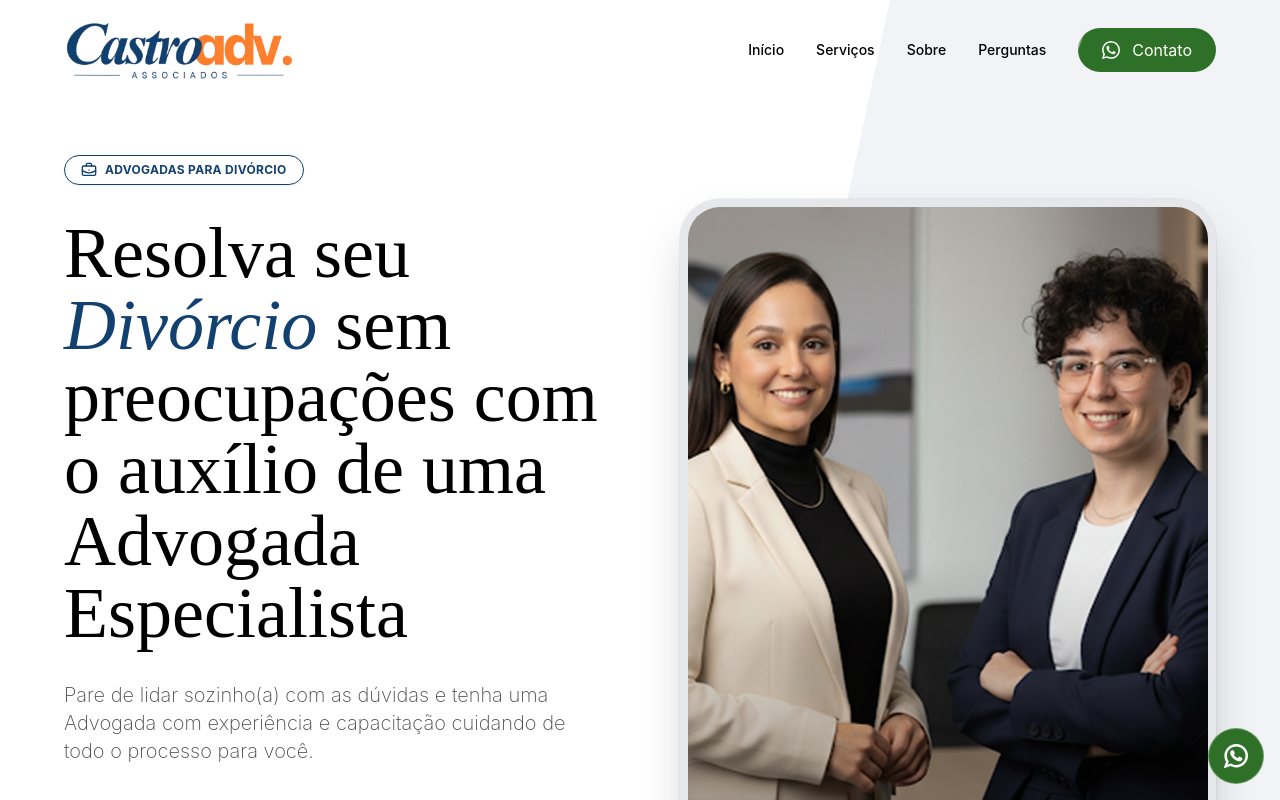
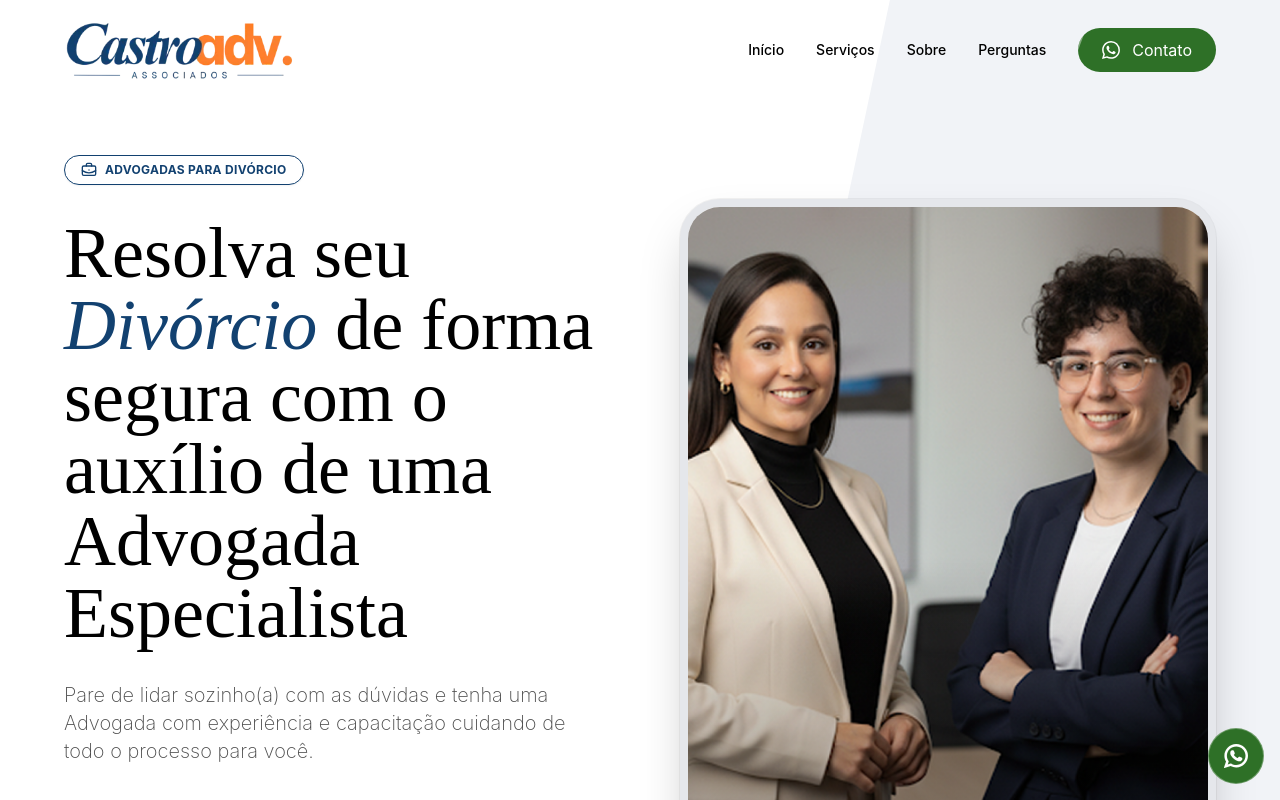
Before and after one commit to Paper-Street-Softwares/LPS-Castro-Advogados-Associados-V3, a React (Vite) app: page / in a window 1280 px wide. Shown: the top 800 px of the page. Built offline with nearby package versions, Linux system fonts and the light colour scheme.

Commit message:
feat: Atualiza copy

```diff
--- a/src/content/content.jsx
+++ b/src/content/content.jsx
@@ -128,10 +128,7 @@ const content = {
         <span className="relative italic font-light destaque">Divórcio</span>
       ),
       SecondPart: (
-        <span>
-          {" "}
-          sem preocupações com o auxílio de uma Advogada Especialista
-        </span>
+        <span> de forma segura com o auxílio de uma Advogada Especialista</span>
       ),
       subtitle: (
         <p>
```
